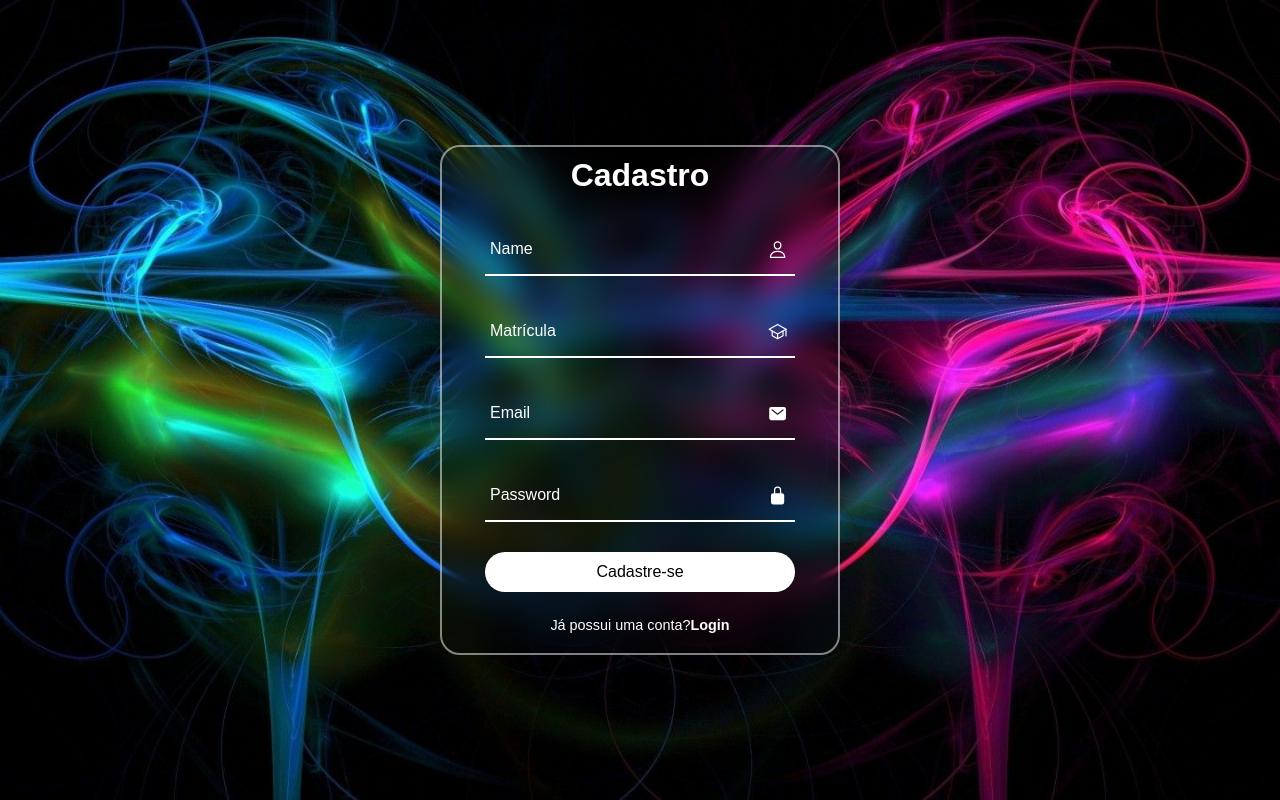
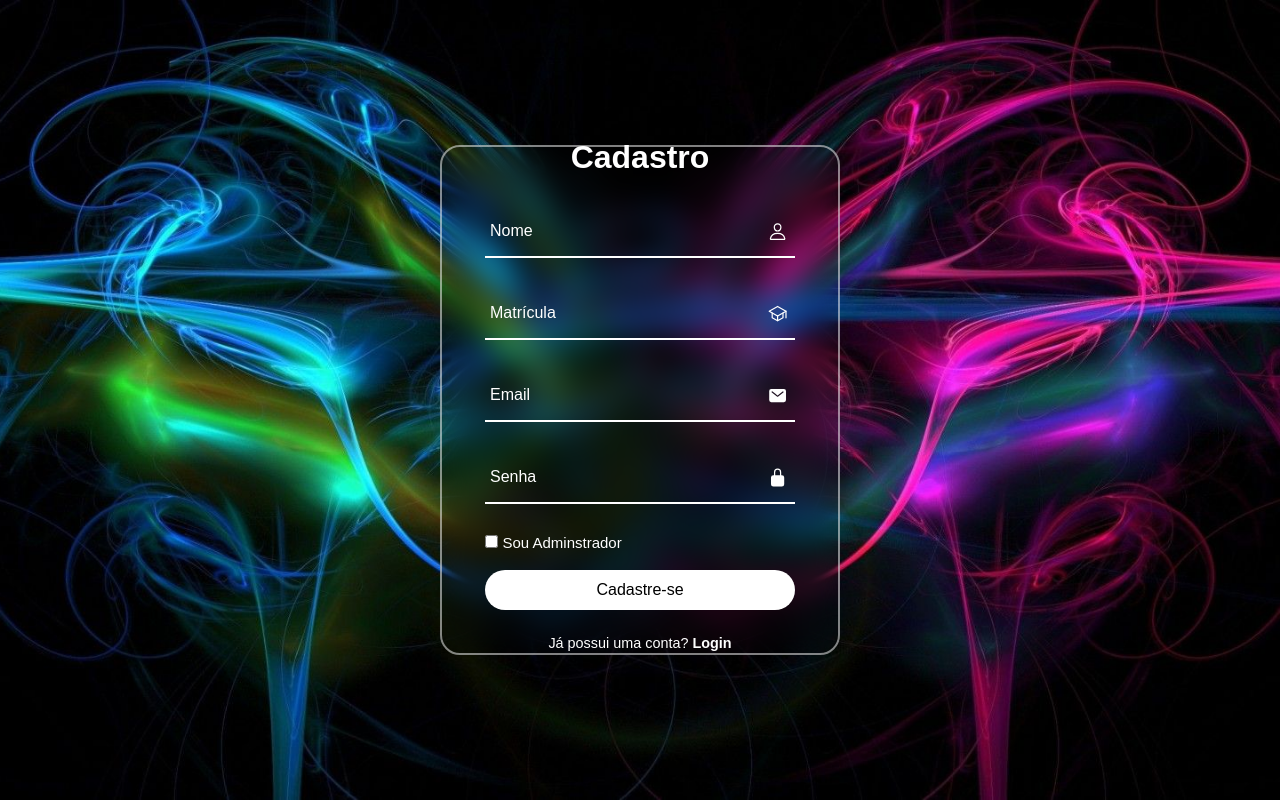
Before and after one commit to Yusudime/integrator-projector, a plain HTML site: page cadastro.html in a window 1280 px wide. Drawn offline with nearby package versions, Linux system fonts and the light colour scheme; a web font is replaced by a local one.

Commit message:
Add files via upload

```diff
--- a/cadastro.css
+++ b/cadastro.css
@@ -126,3 +126,8 @@ button {
         border-radius: 0;
     }
 }
+
+.checkbox2{
+    color: #fff;
+    font-size: 15px;
+}
--- a/cadastro.html
+++ b/cadastro.html
@@ -20,15 +20,15 @@
                 <span class="icon">
                     <ion-icon name="person-outline"></ion-icon>
                 </span>
-                <input type="email" required>
-                <label>Name</label>
+                <input type="name" required>
+                <label>Nome</label>
             </div>
 
             <div class="input-box">
                 <span class="icon">
                     <ion-icon name="school-outline"></ion-icon>
                 </span>
-                <input type="email" required>
+                <input type="name" required>
                 <label>Matrícula</label>
             </div>
 
@@ -45,12 +45,17 @@
                     <ion-icon name="lock-closed"></ion-icon>
                 </span>
                 <input type="password" required>
-                <label>Password</label>
+                <label>Senha</label>
             </div>
+
+            <input type="checkbox" class="checkbox">
+            <label class="checkbox2"> Sou Adminstrador </label>
+            <br>
+            <br>
 
             <button type="submit">Cadastre-se</button>
             <div class="register-link">
-                <p>Já possui uma conta?<a href="#">Login</a></p>
+                <p>Já possui uma conta?<a href="login.html"> Login</a></p>
             </div>
         </form>
     </div>
```
